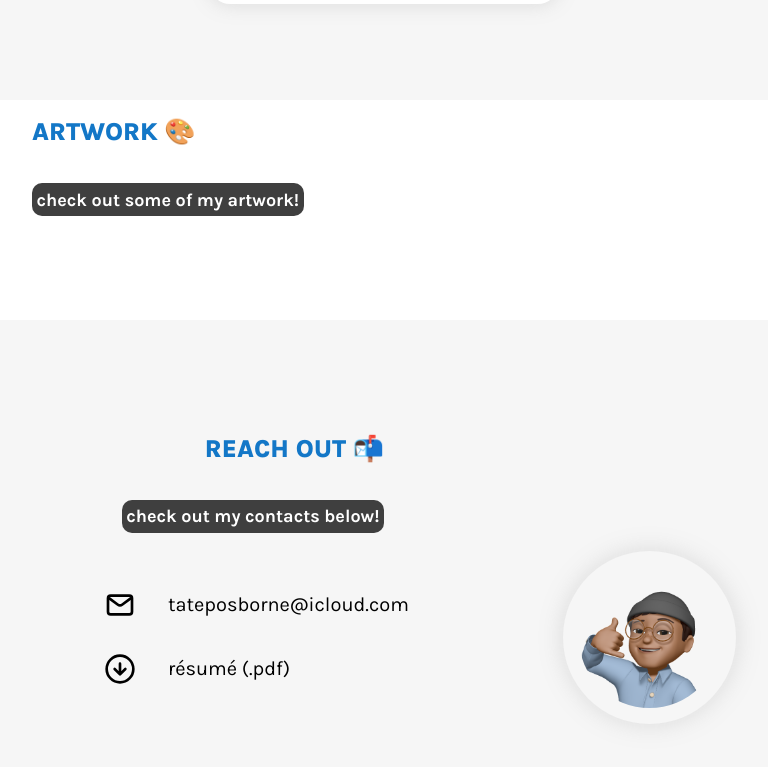
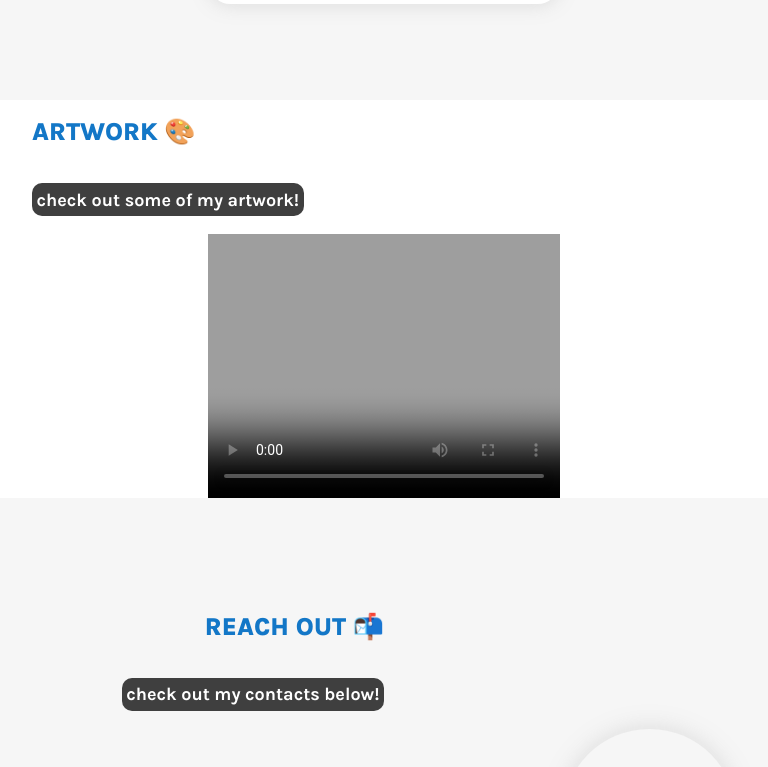
Before and after one commit to tateosborne/portfolio, a React (Vite) app: page / in a window 1280 px wide. Shown: the part 4001-4768 px from the top of the page, without its empty margins (256-1024 px from the left). Built offline with nearby package versions, Linux system fonts and the light colour scheme.

Commit message:
rebasing project; unexpected slow pushed occurring

```diff
--- a/src/components/Artwork.tsx
+++ b/src/components/Artwork.tsx
@@ -7,6 +7,11 @@ function Artwork() {
         <div className="artwork-container" id="artwork">
             <h2>ARTWORK 🎨</h2>
             <h3>check out some of my artwork!</h3>
+            <div className="allessio">
+                <video controls poster="../thumbnail.png">
+                    {/* <source src="../artwork/allessio.mp4" type="video/mp4" /> */}
+                </video>
+            </div>
         </div>
     )
 }
--- a/src/styles/artwork.scss
+++ b/src/styles/artwork.scss
@@ -1,8 +1,18 @@
 @import "vars.scss";
 
 .artwork-container {
-    height: 200px;
     width: 55%;
     margin: auto;
     background-color: $white;
+
+    .allessio {
+        display: flex;
+        justify-content: center;
+        align-items: center;
+
+        video {
+            width: 50%;
+            height: auto;
+        }
+    }
 }
```
